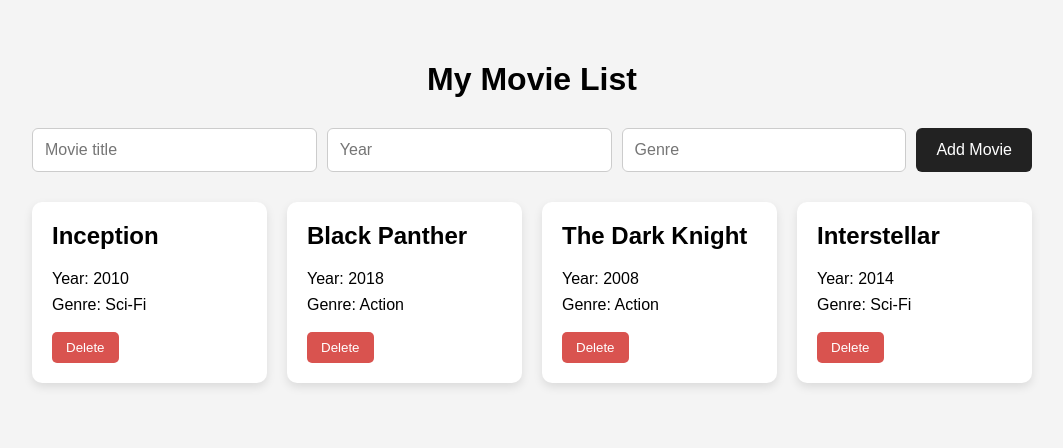
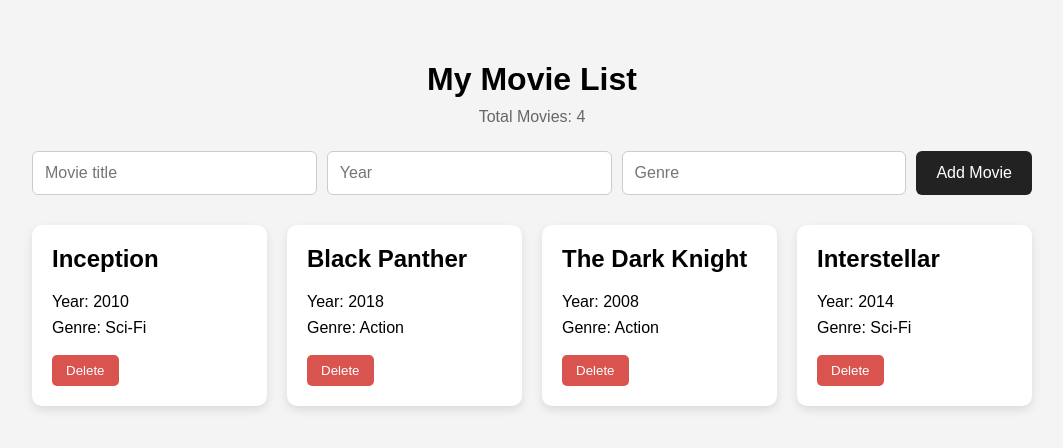
Before and after one commit to mettovictor11-beep/Movie-List-Assignment, a React (Vite) app: page / in a window 1280 px wide. Shown: the top 448 px of the page, without its empty margins (108-1171 px from the left). Built offline with nearby package versions, Linux system fonts and the light colour scheme.

Commit message:
feat: Display dynamic movie count

```diff
--- a/src/App.jsx
+++ b/src/App.jsx
@@ -65,6 +65,9 @@ const [genre, setGenre] = useState("");
   return (
   <div className="container">
     <h1 className="title">My Movie List</h1>
+    <p className="movie-count">
+    Total Movies: {movies.length}
+    </p>
 
     <form onSubmit={handleSubmit}>
       <input
--- a/src/index.css
+++ b/src/index.css
@@ -80,3 +80,9 @@ form button:hover {
 .movie-card button:hover {
   background-color: #c9302c;
 }
+.movie-count {
+  text-align: center;
+  margin-top: -20px;
+  margin-bottom: 25px;
+  color: #666;
+}
```
